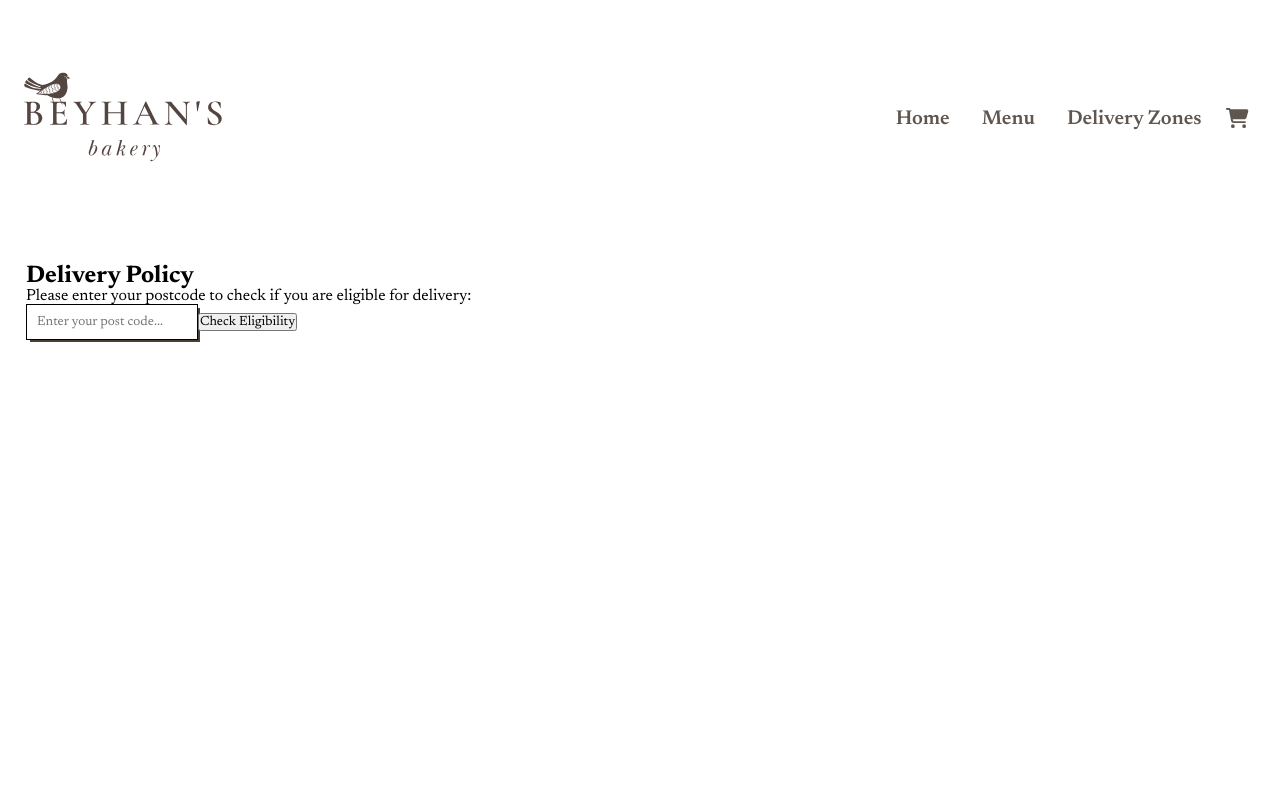
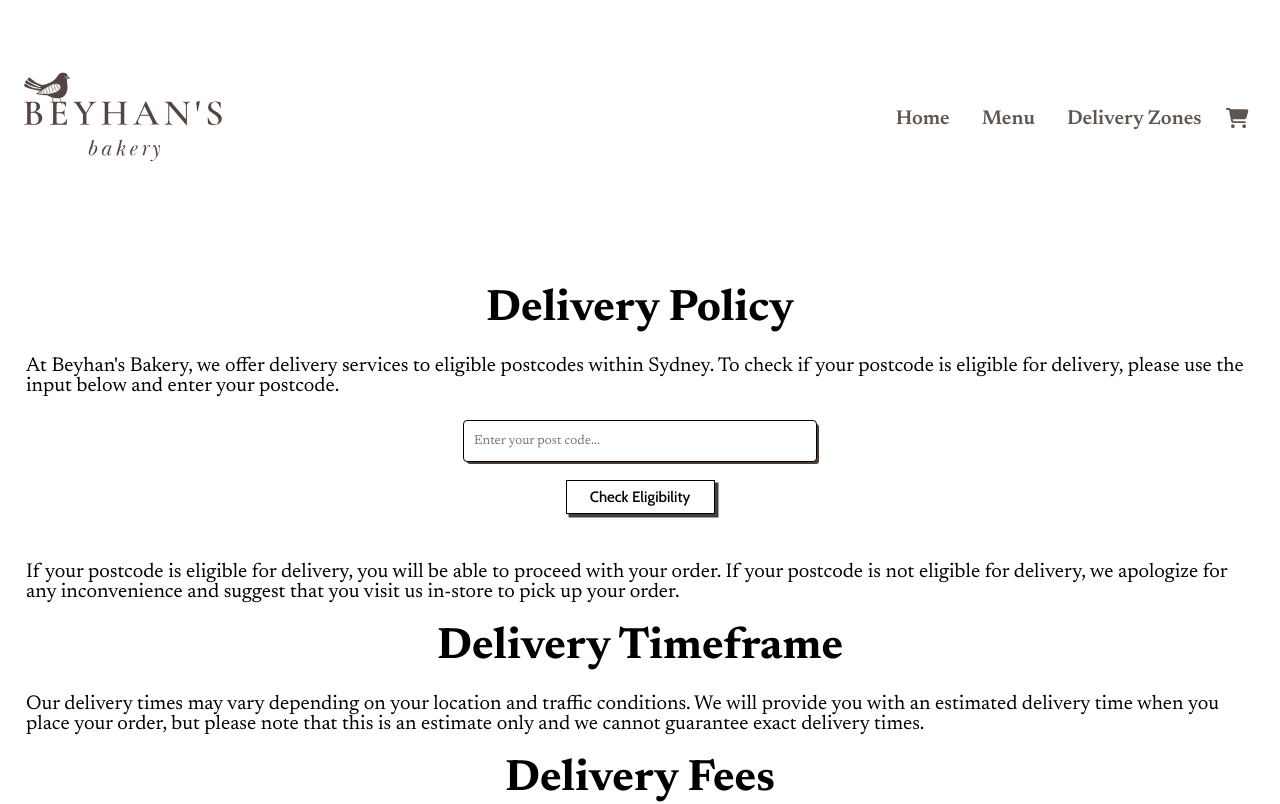
Before and after one commit to OSMANCAKlR/beyhansbakery2, a React (Create React App) app: page /delivery in a window 1280 px wide. Shown: the top 804 px of the page. Built offline with nearby package versions, Linux system fonts and the light colour scheme.

Commit message:
fixed more styling

```diff
--- a/src/index.css
+++ b/src/index.css
@@ -241,6 +241,72 @@ img {
   margin-left: 14px;
 }
 
+/* About Us */
+
+.aboutus__title {
+  font-size: 44px;
+  text-align: center;
+}
+
+.aboutus__para {
+  font-size: 20px;
+  margin-top: 24px;
+}
+
+
+/* REFUND */
+
+#refund {
+  height: 100vh;
+}
+
+.refund__title {
+  font-size: 44px;
+  text-align: center;
+}
+
+.refund__para {
+  font-size: 20px;
+  margin-top: 24px;
+  margin-bottom: 24px;
+}
+
+
+.postcode__wrapper {
+  display: flex;
+  justify-content: center;
+  flex-direction: column;
+  align-items: center;
+  margin-top: 24px;
+}
+
+/* Delivery */
+
+.delivery__title {
+  font-size: 44px;
+  text-align: center;
+  margin-top: 24px;
+}
+
+.delivery__para {
+  font-size: 20px;
+  margin-top: 24px;
+}
+
+
+#delivery .postcode__input{
+  display: flex;
+  width: 354px;
+}
+
+#delivery .postcode__input {
+  margin-bottom: 14px;
+}
+
+#delivery .food__button {
+  margin-bottom: 24px;
+}
+
 /* #MENU */
 
 main {
@@ -248,8 +314,7 @@ main {
   overflow-x: hidden;
 }
 
-#menu {
-}
+
 
 .menu__wrapper-title {
   display: flex;
@@ -860,6 +925,11 @@ form .landing__button {
   height: 100vh;
 }
 
+
+#aboutus {
+  height: 100vh;
+}
+
 .foodinfo__price {
   margin-top: 24px;
   font-weight: 500;
--- a/src/pages/AboutUs.jsx
+++ b/src/pages/AboutUs.jsx
@@ -1,9 +1,36 @@
-import React from 'react'
+import React from "react";
 
 function AboutUs() {
   return (
-    <div>About us G</div>
-  )
+    <section id="aboutus">
+      <div className="container">
+        <div className="row">
+          <h2 className="aboutus__title">About Us</h2>
+          <p className="aboutus__para">
+            Welcome to Beyhan's Bakery, your go-to online bakery for delicious
+            Turkish treats in the local area! At Beyhan's Bakery, we take pride
+            in our commitment to quality and excellence in every baked good we
+            create. Our team of skilled bakers use only the freshest and finest
+            ingredients to ensure that each item is not only tasty but also made
+            with love and care. Whether you are in the mood for a traditional
+            Turkish pastry, such as baklava or borek, or something more savory
+            like our delicious simit bread or pide, we have something to satisfy
+            your taste buds. Our range of products is constantly evolving, as we
+            strive to innovate and create new and exciting treats to delight our
+            customers. We believe that baking is an art, and our passion for the
+            craft is reflected in every bite of our creations. We take great
+            care in ensuring that every product is baked to perfection, with a
+            focus on both flavor and presentation. We understand that food is
+            not just about nourishment, but also about culture and community.
+            Our bakery is a celebration of Turkish cuisine and culture, and we
+            are proud to share our heritage with the local community. Thank you
+            for choosing Beyhan's Bakery, we can't wait to share our delicious
+            treats with you!
+          </p>
+        </div>
+      </div>
+    </section>
+  );
 }
 
-export default AboutUs
+export default AboutUs;
--- a/src/pages/Delivery.jsx
+++ b/src/pages/Delivery.jsx
@@ -24,16 +24,49 @@ function Delivery() {
       <div className="container">
         <div className="row">
           <h2 className="delivery__title">Delivery Policy</h2>
-          <p>
-            Please enter your postcode to check if you are eligible for
-            delivery:
+          <p className="delivery__para">
+            At Beyhan's Bakery, we offer delivery services to eligible postcodes
+            within Sydney. To check if your postcode is eligible for delivery,
+            please use the input below and enter your postcode.
           </p>
-          <input type="text" placeholder="Enter your post code..." value={postcode} onChange={handlePostcodeChange} />
-          <button onClick={handleCheckEligibility}>Check Eligibility</button>
-          {postcode && isEligible === false ? (
-            <p>Sorry, we do not deliver to your area.</p>
-          ) : null}
-          {isEligible === true ? <p>You are eligible for delivery!</p> : null}
+          <div className="postcode__wrapper">
+            <input
+              type="text"
+              placeholder="Enter your post code..."
+              value={postcode}
+              onChange={handlePostcodeChange}
+              className="postcode__input"
+              onKeyPress={(event) => event.key === "Enter" && handleCheckEligibility()}
+            />
+            <button className="food__button" onClick={handleCheckEligibility}>Check Eligibility</button>
+            {postcode && isEligible === false ? (
+               <p className="uneligible__delivery">Sorry, we do not deliver to your area.</p>
+            ) : null}
+            {isEligible === true ? <p className="eligible__delivery"> <span className="green"> Great! </span>We deliver to your area</p> : null}
+          </div>
+          <p className="delivery__para">
+            If your postcode is eligible for delivery, you will be able to
+            proceed with your order. If your postcode is not eligible for
+            delivery, we apologize for any inconvenience and suggest that you
+            visit us in-store to pick up your order.
+          </p>
+          <h2 className="delivery__title">Delivery Timeframe</h2>
+          <p className="delivery__para">
+            Our delivery times may vary depending on your location and traffic
+            conditions. We will provide you with an estimated delivery time when
+            you place your order, but please note that this is an estimate only
+            and we cannot guarantee exact delivery times.
+          </p>
+          <h2 className="delivery__title">Delivery Fees</h2>
+          <p className="delivery__para">
+            We charge a flat rate for delivery services. The delivery fee will
+            be calculated based on your location and the size of your order. The
+            delivery fee will be displayed at checkout before you complete your
+            purchase. If you have any questions about our delivery policy or
+            need assistance with your order, please contact us at
+            beyhansbakery@outlook.com. We will be happy to assist you in any way
+            we can.
+          </p>
         </div>
       </div>
     </section>
--- a/src/pages/Menu.jsx
+++ b/src/pages/Menu.jsx
@@ -46,7 +46,9 @@ export default function Menu({cart , addToCart, food: initialFoods}) {
             {food
               .map((food) => (
                 <div className="food__container" key={food.id}>
+                  <Link to={`/product/${food.title}`}>
                   <Food food={food} key={food.id} />
+                  </Link>
                   ${food.price.toFixed(2)}
                   {cart.find((item) => item.id === food.id) ? (
                     <Link to={`/cart`} className="book__Link">
--- a/src/pages/RefundPolicy.jsx
+++ b/src/pages/RefundPolicy.jsx
@@ -1,9 +1,34 @@
-import React from 'react'
+import React from "react";
 
 function RefundPolicy() {
   return (
-    <div>RefundPolicy</div>
-  )
+    <section id="refund">
+      <div className="container">
+        <div className="row">
+          <h2 className="refund__title">Refund & Return Policy</h2>
+          <p className="refund__para">
+            At Beyhan's Bakery, we are committed to providing our customers
+            with the highest quality products and services. If for any reason
+            you are not satisfied with your order, we are happy to offer a
+            refund or exchange. Please read our policy carefully before placing
+            your order. If you are not completely satisfied with your
+            order, we offer a refund for the purchase price of the item(s)
+            within 10 days of receipt. To request a refund, please
+            contact us with your order number and the reason for your request.
+            We will process your refund as soon as possible and send you a
+            confirmation email once it has been processed. Please note that we
+            are unable to offer refunds for any shipping or handling fees that
+            may have been incurred on your order. Once we have received and inspected the
+            refund request, we will process your refund for the purchase price
+            of the item(s) within 10 days. If you have any
+            questions about our Refund & Return Policy, please contact us at
+            beyhansbakery@outlook.com. We will be happy to assist you in any way we
+            can.
+          </p>
+        </div>
+      </div>
+    </section>
+  );
 }
 
-export default RefundPolicy
+export default RefundPolicy;
```
